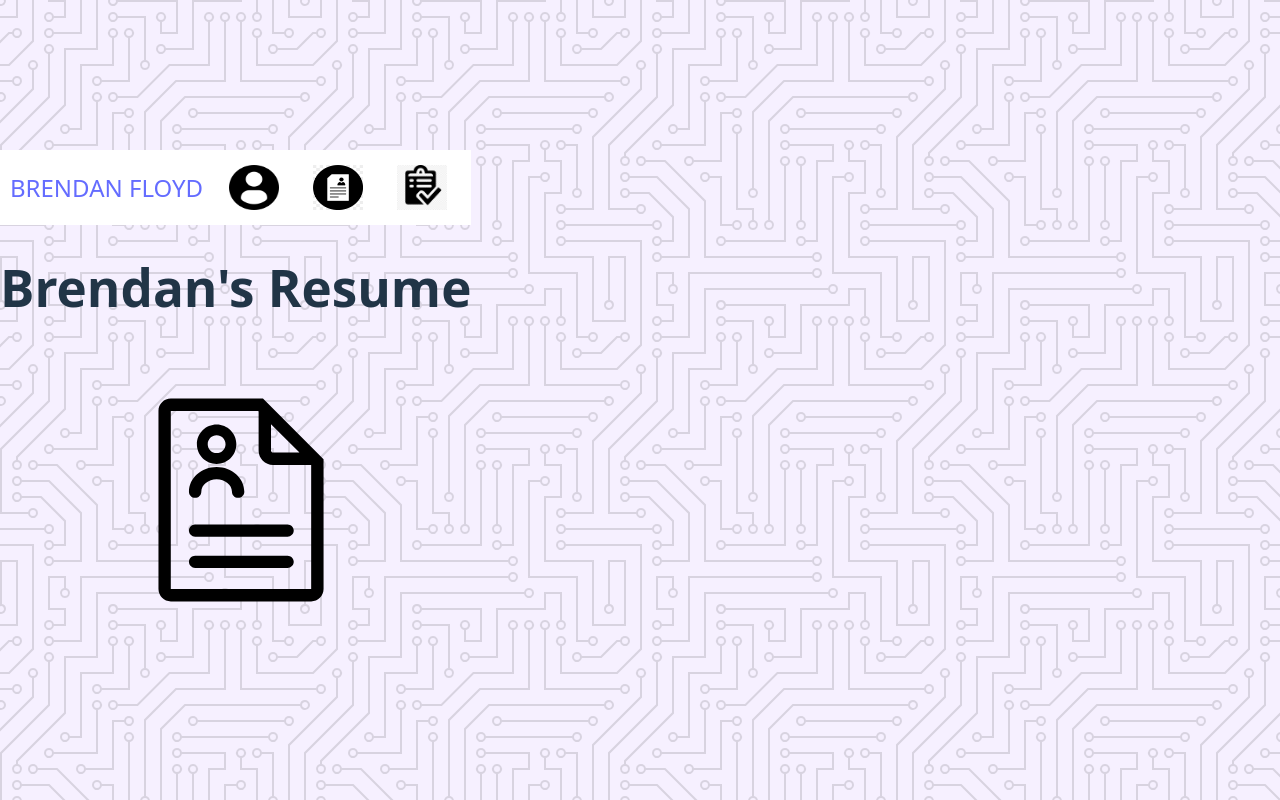
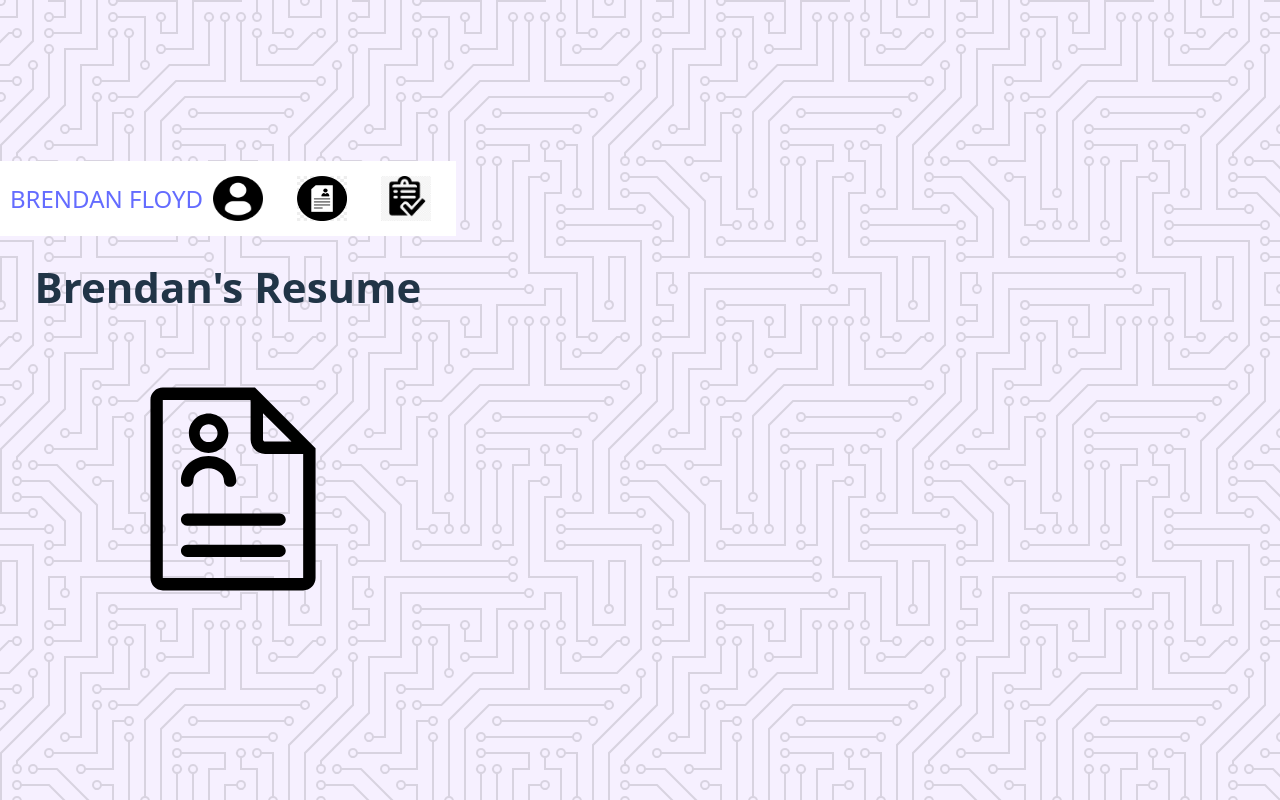
Before and after one commit to bfloyd14/brendan-floyd-profile, a React (Vite) app: page /resume in a window 1280 px wide. Built offline with nearby package versions, Linux system fonts and the light colour scheme.

Commit message:
add animation to landing page.

```diff
--- a/src/pages/Landing/Landing.module.css
+++ b/src/pages/Landing/Landing.module.css
@@ -4,6 +4,20 @@
   align-items: center;
   flex-direction: column;
   margin-top: 20px;
+  animation-duration: 2s;
+  animation-name: slidein;
+}
+
+@keyframes slidein {
+  from {
+    translate: 150vw 0;
+    scale: 200% 1;
+  }
+
+  to {
+    translate: 0 0;
+    scale: 100% 1;
+  }
 }
 
 .container img {
@@ -13,9 +27,12 @@
   margin-top: 40px;
 }
 
+
+
 .container h1 {
   font-size: 48px;
   margin-bottom: 0;
+
 }
 
 .icon {
@@ -32,6 +49,8 @@
   font-size: 32px;
 }
 
+
+
 .icon img {
   width: 75px;
   height: 75px;
--- a/src/pages/Resume/Resume.jsx
+++ b/src/pages/Resume/Resume.jsx
@@ -16,8 +16,6 @@ const Resume = () => {
         <a href={resume} target="blank"><img id='resume' src={resumeIcon} alt="a cool resume icon" /></a>
       </div>
     </>
-
-
   )
 }
 
--- a/src/pages/Resume/Resume.module.css
+++ b/src/pages/Resume/Resume.module.css
@@ -8,3 +8,7 @@
 .container a {
   width: 300px;
 }
+
+.container h1 {
+  font-size: 42px;
+}
```
